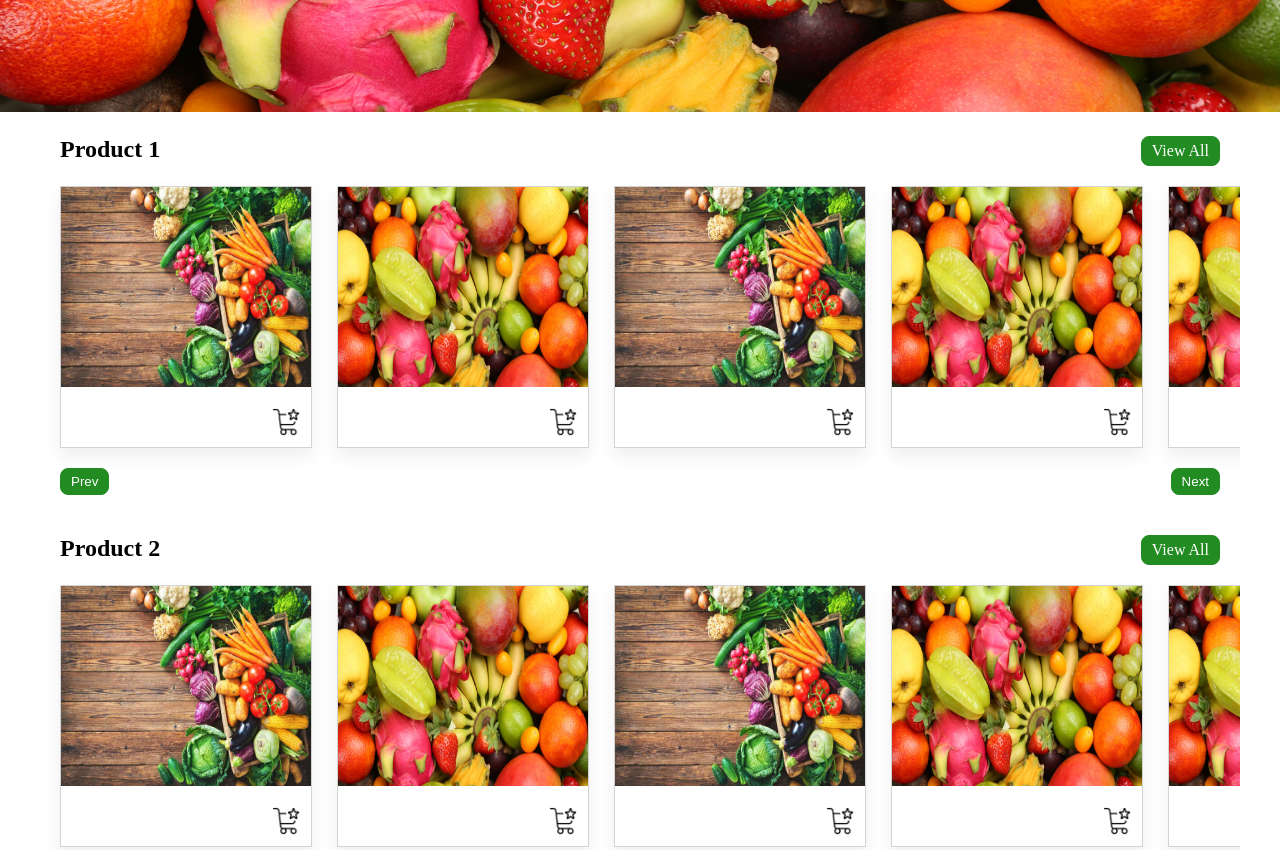
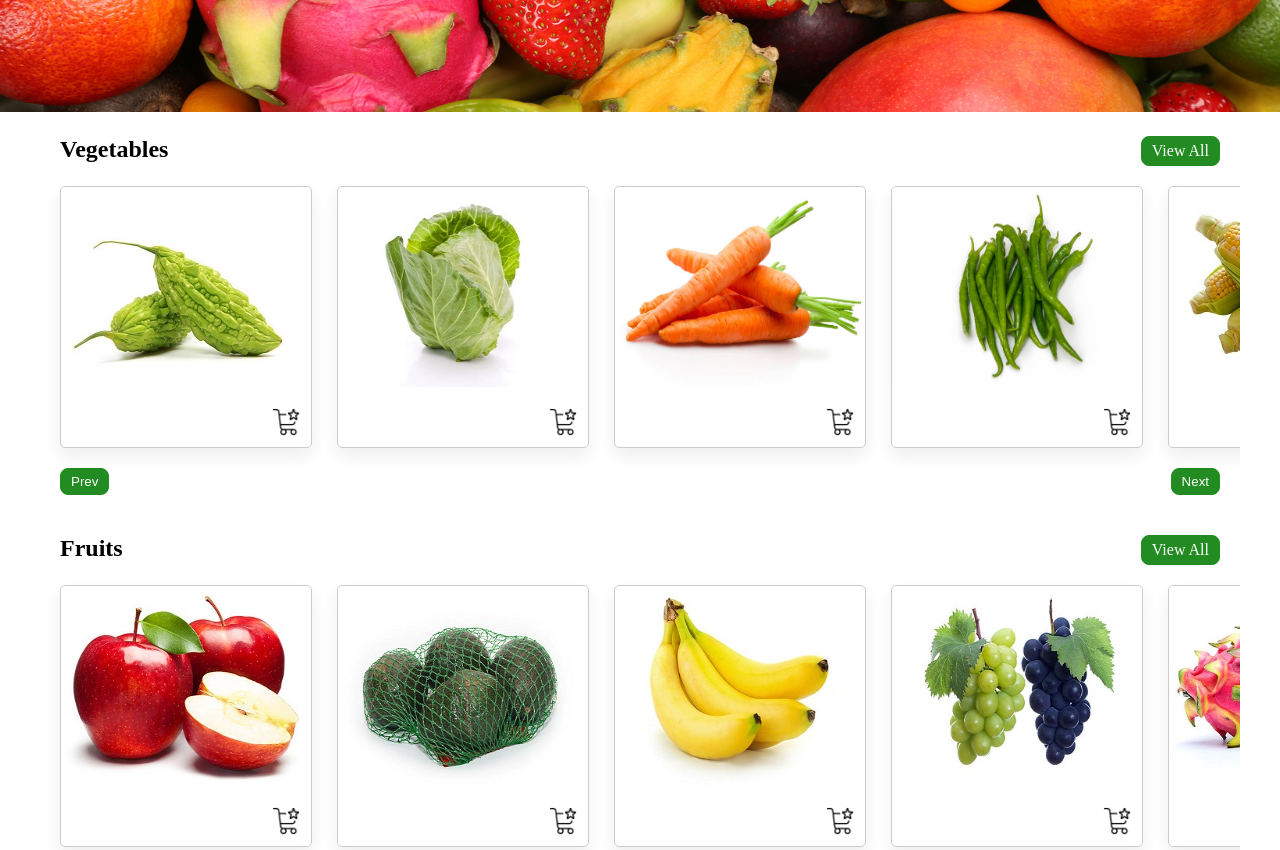
Before and after one commit to shivmistry223/groceriesMart, a plain HTML site: page index.html in a window 1280 px wide. Shown: the part 560-1410 px from the top of the page. Drawn offline with nearby package versions, Linux system fonts and the light colour scheme.

Commit message:
updated home page

```diff
--- a/css/home.css
+++ b/css/home.css
@@ -29,7 +29,7 @@
   cursor: pointer;
 }
 
-.left h1:nth-child(2){
+.left h1:nth-child(2) {
   color: yellow;
 }
 
@@ -48,13 +48,14 @@
   cursor: pointer;
 }
 
-.carousel-container{
+.carousel-container {
   width: 100%;
   margin: 0 auto;
   overflow: hidden;
 }
 
-.carousel, .product {
+.carousel,
+.product {
   display: flex;
   transition: transform 0.7s ease;
 }
@@ -71,7 +72,7 @@
 .carousel-slide img {
   width: 100%;
   height: 600px;
-    cursor : pointer;
+  cursor: pointer;
 }
 
 .product-slide {
@@ -79,14 +80,22 @@
   flex-direction: column;
   gap: 10px;
   align-items: flex-end;
-    border: 1px solid lightgray;
-    box-shadow: 0 0.5rem 1rem rgba(38,38,38,0.08);
+  box-shadow: 0 0.5rem 1rem rgba(38, 38, 38, 0.08);
+  border: 1px solid #ccc;
+  border-radius: 5px;
+  transition: transform 0.3s ease;
+  cursor: pointer;
+}
+
+.product-slide:hover {
+  transform: translateY(-5px);
+  box-shadow: 0 5px 10px rgba(0, 0, 0, 0.1);
 }
 
 .product-slide .caro-image {
   width: 250px;
   height: 200px;
-
+  border-radius: 5px;
 }
 
 .product-slide .cart {
@@ -125,7 +134,6 @@
 }
 
 .productButton button {
-
   padding: 5px 10px;
   border: 1px solid forestgreen;
   border-radius: 8px;
--- a/index.html
+++ b/index.html
@@ -21,8 +21,8 @@
         </div>
         <div class="right">
           <a href="./component/cart/index.html">
-          <img src="./images/icons/shopping-cart.png" alt="cart" />
-        </a>
+            <img src="./images/icons/shopping-cart.png" alt="cart" />
+          </a>
         </div>
       </div>
       <div class="mainContainer">
@@ -45,14 +45,14 @@
 
         <div class="productContainer">
           <div class="headingProduct">
-            <h2>Product 1</h2>
-            <a href="">View All</a>
+            <h2>Vegetables</h2>
+            <a href="./component/vegetables/index.html">View All</a>
           </div>
           <div class="product-container">
             <div class="product" id="product1">
               <div class="product-slide">
                 <img
-                  src="./images/carousel/carousel-1.jpg"
+                  src="./component/vegetables/vegetable_image/bitterground.jpg"
                   alt="Image 1"
                   class="caro-image"
                 />
@@ -64,7 +64,7 @@
               </div>
               <div class="product-slide">
                 <img
-                  src="./images/carousel/carousel-2.jpg"
+                  src="./component/vegetables/vegetable_image/cabbage.jpg"
                   alt="Image 2"
                   class="caro-image"
                 /><img
@@ -75,7 +75,7 @@
               </div>
               <div class="product-slide">
                 <img
-                  src="./images/carousel/carousel-1.jpg"
+                  src="./component/vegetables/vegetable_image/CARROTS_resized.jpg"
                   alt="Image 3"
                   class="caro-image"
                 /><img
@@ -86,7 +86,7 @@
               </div>
               <div class="product-slide">
                 <img
-                  src="./images/carousel/carousel-2.jpg"
+                  src="./component/vegetables/vegetable_image/CHLLI_resized.jpg"
                   alt="Image 4"
                   class="caro-image"
                 /><img
@@ -97,7 +97,7 @@
               </div>
               <div class="product-slide">
                 <img
-                  src="./images/carousel/carousel-2.jpg"
+                  src="./component/vegetables/vegetable_image/CORN.jpg"
                   alt="Image 4"
                   class="caro-image"
                 /><img
@@ -108,7 +108,7 @@
               </div>
               <div class="product-slide">
                 <img
-                  src="./images/carousel/carousel-2.jpg"
+                  src="./component/vegetables/vegetable_image/CORRIANDER.jpg"
                   alt="Image 4"
                   class="caro-image"
                 /><img
@@ -119,7 +119,7 @@
               </div>
               <div class="product-slide">
                 <img
-                  src="./images/carousel/carousel-2.jpg"
+                  src="./component/vegetables/vegetable_image/eggplant.jpg"
                   alt="Image 4"
                   class="caro-image"
                 /><img
@@ -130,7 +130,7 @@
               </div>
               <div class="product-slide">
                 <img
-                  src="./images/carousel/carousel-2.jpg"
+                  src="./component/vegetables/vegetable_image/GARLIC.jpg"
                   alt="Image 4"
                   class="caro-image"
                 /><img
@@ -149,14 +149,14 @@
 
         <div class="productContainer">
           <div class="headingProduct">
-            <h2>Product 2</h2>
-            <a href="">View All</a>
+            <h2>Fruits</h2>
+            <a href="./component/fruits/index.html">View All</a>
           </div>
           <div class="product-container">
             <div class="product" id="product2">
               <div class="product-slide">
                 <img
-                  src="./images/carousel/carousel-1.jpg"
+                  src="./component/fruits/fruit_images/apple.jpg"
                   alt="Image 1"
                   class="caro-image"
                 />
@@ -168,7 +168,7 @@
               </div>
               <div class="product-slide">
                 <img
-                  src="./images/carousel/carousel-2.jpg"
+                  src="./component/fruits/fruit_images/avocado.jpg"
                   alt="Image 2"
                   class="caro-image"
                 />
@@ -180,7 +180,7 @@
               </div>
               <div class="product-slide">
                 <img
-                  src="./images/carousel/carousel-1.jpg"
+                  src="./component/fruits/fruit_images/banana.jpg"
                   alt="Image 3"
                   class="caro-image"
                 />
@@ -192,7 +192,7 @@
               </div>
               <div class="product-slide">
                 <img
-                  src="./images/carousel/carousel-2.jpg"
+                  src="./component/fruits/fruit_images/grapes.jpg"
                   alt="Image 4"
                   class="caro-image"
                 />
@@ -204,7 +204,7 @@
               </div>
               <div class="product-slide">
                 <img
-                  src="./images/carousel/carousel-2.jpg"
+                  src="./component/fruits/fruit_images/dragonfruit.jpg"
                   alt="Image 4"
                   class="caro-image"
                 />
@@ -216,7 +216,7 @@
               </div>
               <div class="product-slide">
                 <img
-                  src="./images/carousel/carousel-2.jpg"
+                  src="./component/fruits/fruit_images/kiwi.jpg"
                   alt="Image 4"
                   class="caro-image"
                 />
@@ -228,7 +228,7 @@
               </div>
               <div class="product-slide">
                 <img
-                  src="./images/carousel/carousel-2.jpg"
+                  src="./component/fruits/fruit_images/mango.jpg"
                   alt="Image 4"
                   class="caro-image"
                 />
@@ -240,7 +240,7 @@
               </div>
               <div class="product-slide">
                 <img
-                  src="./images/carousel/carousel-2.jpg"
+                  src="./component/fruits/fruit_images/orange.jpg"
                   alt="Image 4"
                   class="caro-image"
                 />
@@ -361,7 +361,6 @@
           </div>
         </div>
 
-
         <div class="productContainer">
           <div class="headingProduct">
             <h2>Product 4</h2>
```
Lines whose indentation alone changed are shown as unchanged.
